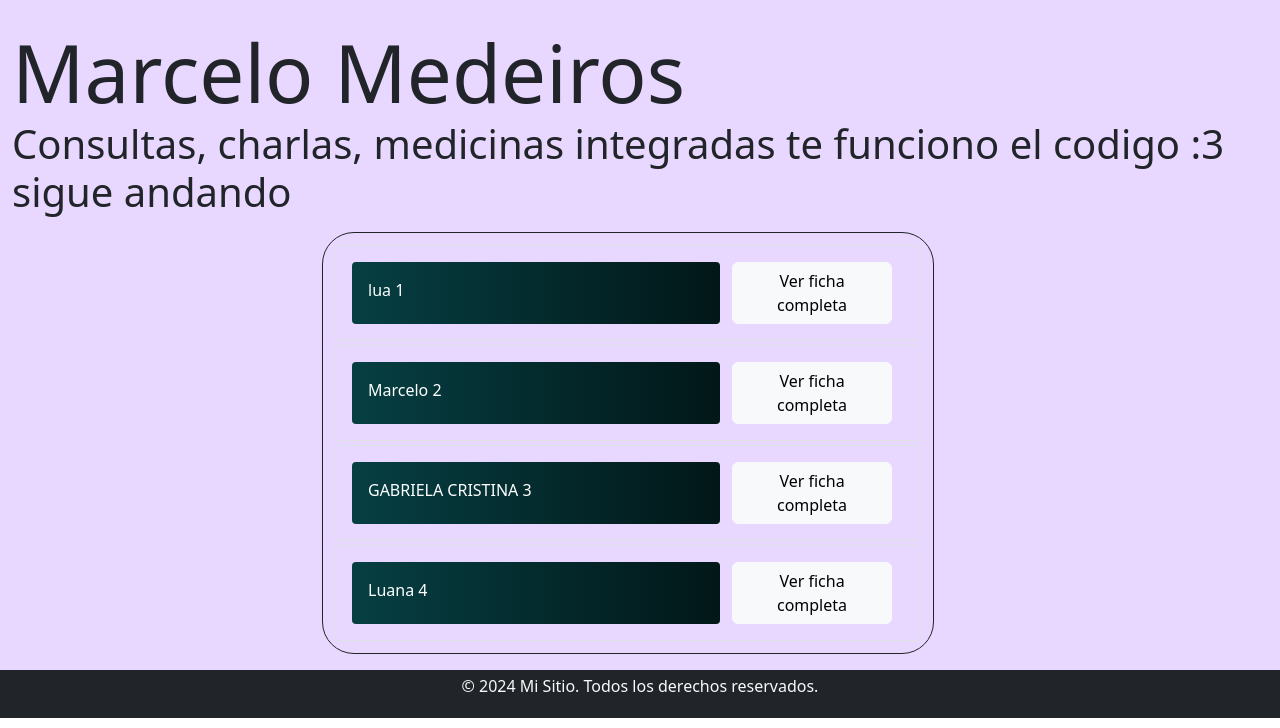
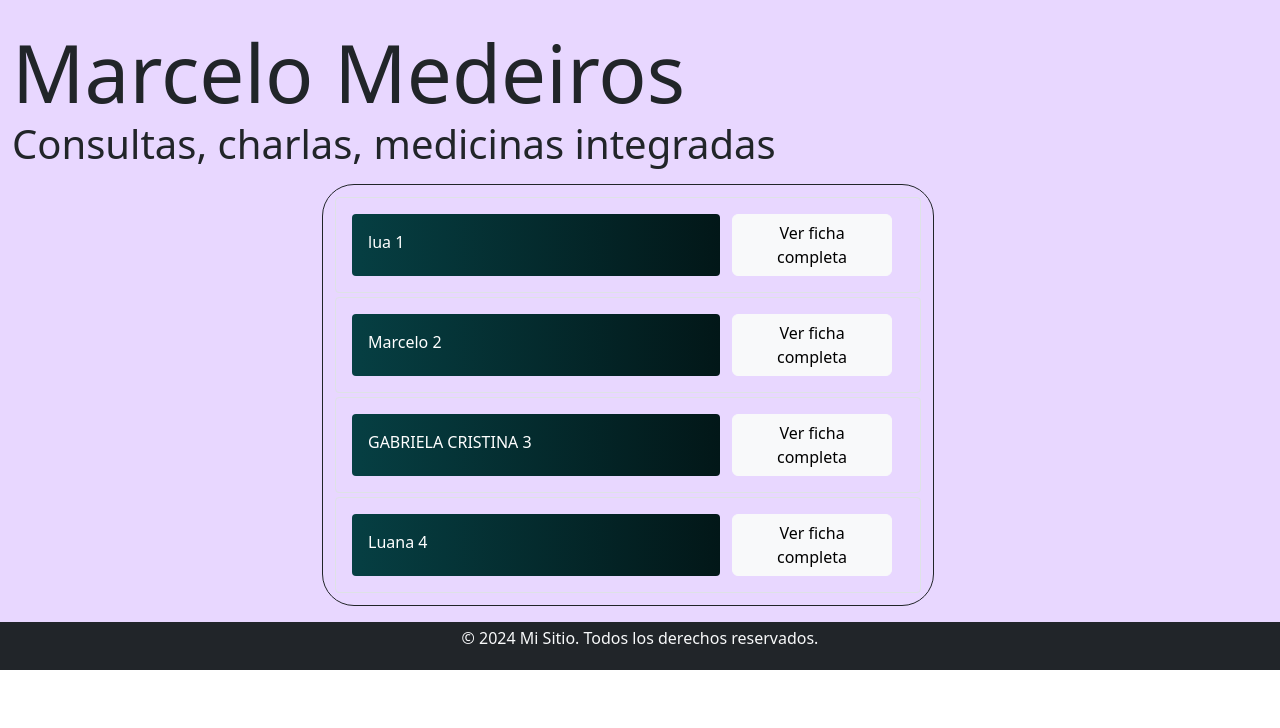
Before and after one commit to LaLoka354/proyecto-django, a Django app: page /home_fichas/ in a window 1280 px wide. Shown: the part 72-800 px from the top of the page. Run offline with Django 5.2, Linux system fonts and the light colour scheme; data comes from the database, SQL or seed files in the repository; both versions use the stored data as it was after the commit; some libraries are stand-ins or nearby versions.

Commit message:
correccion de mensajitos

```diff
--- a/templates/home_fichas.html
+++ b/templates/home_fichas.html
@@ -10,7 +10,6 @@
 </div>
 <div class="display-6">
     Consultas, charlas, medicinas integradas
-    te funciono el codigo :3 sigue andando
 </div>
 </div>
 
```
Also changed, not shown: db.sqlite3.
